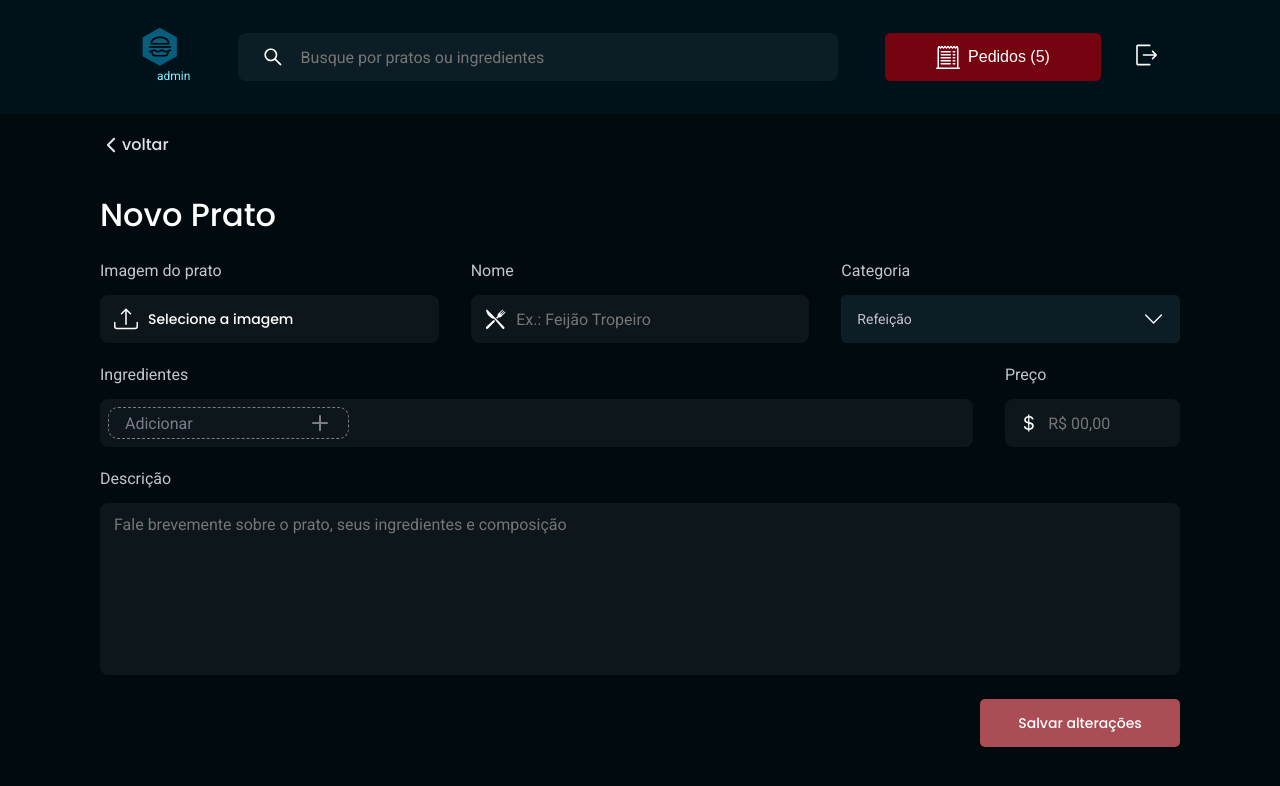
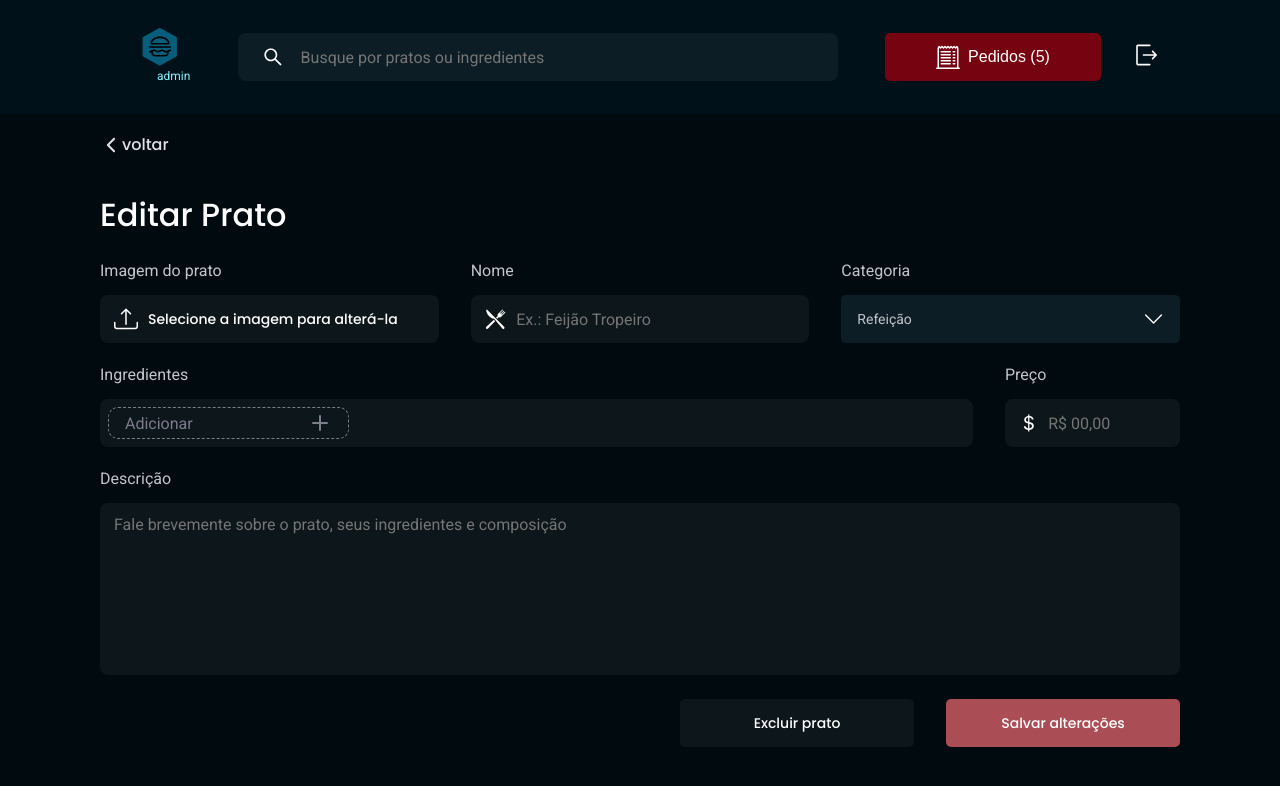
Before and after one commit to apolomoraes/food-explorer_front-end, a React (Vite) app: page / in a window 1280 px wide. Shown: the top 786 px of the page. Built offline with nearby package versions, Linux system fonts and the light colour scheme.

Commit message:
chore: finished EditDish page

```diff
--- a/src/components/Button/styles.js
+++ b/src/components/Button/styles.js
@@ -7,7 +7,6 @@ export const Container = styled.button`
 
   width: 100%;
   height: 4.8rem;
-  padding: 1.2rem 3.2rem;
   border: 0;
 
   background-color: ${props => props.background};
--- a/src/main.jsx
+++ b/src/main.jsx
@@ -4,14 +4,14 @@ import { ThemeProvider } from 'styled-components';
 import theme from './styles/theme';
 import GlobalStyles from './styles/global';
 import { Home } from './pages/Home';
-import { AddDish } from './pages/AddDish';
+import { EditDish } from './pages/EditDish';
 import { MenuMobile } from './pages/MenuMobile';
 
 ReactDOM.createRoot(document.getElementById('root')).render(
   <React.StrictMode>
     <ThemeProvider theme={theme}>
       <GlobalStyles />
-      <AddDish />
+      <EditDish />
     </ThemeProvider>
   </React.StrictMode>
 )
--- a/src/pages/EditDish/index.jsx
+++ b/src/pages/EditDish/index.jsx
@@ -1,26 +1,18 @@
-import { Container, Content, Wrapper, Ingredients, Amount, Purchase, Description } from "./styles";
-import { useState } from "react";
+import { Container, Form, Content, Wrapper, Ingredients } from "./styles";
 import { Header } from "../../components/Header";
 import { Footer } from "../../components/Footer";
-import { Ingredient } from "../../components/Ingredient";
-import { AiOutlinePlus, AiOutlineMinus } from "react-icons/ai";
-import { CiReceipt } from "react-icons/ci";
-import prate from "../../assets/prate.png";
 import { ButtonBack } from "../../components/ButtonBack";
+import { Input } from "../../components/Input";
+import { InputFile } from "../../components/InputFile";
+import { BsUpload, BsCurrencyDollar } from "react-icons/bs";
+import { GiKnifeFork } from "react-icons/gi";
+import { useState } from "react";
+import { Select } from "../../components/Select";
+import { Button } from "../../components/Button";
+import { IngredientTag } from "../../components/IngredientTag";
+import { Textarea } from "../../components/Textarea";
+export function EditDish() {
 
-
-export function DishDetail() {
-  const [amount, setAmount] = useState(0);
-
-  function increment() {
-    if (amount >= 0) setAmount(amount + 1);
-  };
-
-  function decrement() {
-    if (amount > 0) setAmount(amount - 1);
-  };
-
-  const isAdmin = true
   return (
     <Container>
       <Header />
@@ -28,45 +20,43 @@ export function DishDetail() {
       <Wrapper>
         <Content>
           <a href="#">
-            <ButtonBack fontSize="2.4rem" size="3.2rem" />
+            <ButtonBack fontSize="1.6rem" size="2.2rem" />
           </a>
 
-          <img src={prate} alt="imagem do prato"/*{`Imagem do prato/lanche ${plateName}`}*/ />
+          <h1>Editar Prato</h1>
 
-          <Description>
-            <h2>Salada Ravanello</h2>
+          <Form>
+            <div>
+              <InputFile icon={BsUpload} title="Imagem do prato" text="Selecione a imagem para alterá-la" id="image" />
+              <Input icon={GiKnifeFork} type="text" placeholder="Ex.: Feijão Tropeiro" title="Nome" id="name" />
+              <Select title="Categoria" />
+            </div>
 
-            <p>Rabanetes, folhas verdes e molho agridoce salpicados com gergelim.</p>
+            <div>
+              <Ingredients>
+                <label htmlFor="ingredients" >Ingredientes</label>
+                <div>
+                  <IngredientTag placeholder="Adicionar" isNew id="ingredients" />
+                </div>
+              </Ingredients>
+              <Input
+                icon={BsCurrencyDollar}
+                type="number"
+                placeholder="R$ 00,00"
+                title="Preço"
+                id="price" />
+            </div>
+            <Textarea placeholder="Fale brevemente sobre o prato, seus ingredientes e composição" title="Descrição" id="description" />
 
-            <Ingredients>
-              <Ingredient title="alface" />
-              <Ingredient title="cebola" />
-              <Ingredient title="pepino" />
-              <Ingredient title="pepino" />
-              <Ingredient title="pepino" />
-              <Ingredient title="pepino" />
-            </Ingredients>
-
-            <Amount>
-              <div style={{ display: isAdmin ? 'none' : 'flex' }}>
-                <button className="decrement" onClick={decrement}>
-                  <AiOutlineMinus size={27} />
-                </button>
-                <span>{amount.toString().padStart(2, '0')}</span>
-                <button className="increment" onClick={increment}>
-                  <AiOutlinePlus size={27} />
-                </button>
-              </div>
-              <Purchase>
-                {!isAdmin && <CiReceipt size={32} />}
-                <span>{isAdmin ? 'Editar Prato' : 'Incluir - R$ 25,00'}</span>
-              </Purchase>
-            </Amount>
-          </Description>
+            <div>
+              <Button title={'Excluir prato'} background={'#0D161B'} />
+              <Button title={'Salvar alterações'} background={'#AB4D55'} />
+            </div>
+          </Form>
         </Content>
 
+        <Footer />
       </Wrapper>
-      <Footer />
     </Container>
   )
 }
--- a/src/pages/EditDish/styles.js
+++ b/src/pages/EditDish/styles.js
@@ -1,152 +1,58 @@
 import styled from 'styled-components';
 import { Wrapper } from '../Home/styles';
+import { Container, Content, Ingredients } from '../AddDish/styles';
 
-export const Container = styled.div`
-  min-width: 30rem;
-  height: 100vh;
 
-  display: grid;
-
-  grid-template-rows: 11.4rem auto;
-  grid-template-areas:
-  "header"
-  "content"
-  "footer"
-  ;
-`
+export { Container }
 
 export { Wrapper }
 
-export const Content = styled.div`
-  grid-area: content;
+export { Content }
 
-  margin: 3.6rem 0 1.6rem 0;
-  padding: 0 5.6rem;
+export { Ingredients }
 
+export const Form = styled.form`
+  width: 100%;
 
   display: flex;
   flex-direction: column;
-  align-items: center;
-  justify-content: center;
+  gap: 2.4rem;
 
-   a {
-    align-self: flex-start;
-    margin-bottom: 1.6rem;
+  > div:nth-child(1) {
+    display: flex;
+    flex-direction: column;
+    gap: 2.4rem;
+    }
+
+  > div:nth-child(2) {
+    display: flex;
+    flex-direction: column;
+    gap: 2.4rem;
   }
 
-   img {
-    width: clamp(16.5rem, 12.914rem + 13.404vw, 39rem);
-  }
-
-   h2 {
-    margin: 1.6rem 0 2.4rem 0;
-
-    font-size: clamp(2.7rem, 1.318rem + 1.383vw, 4rem);
-    font-family: Poppins;
-    font-weight: 500;
-    line-height: 140%;
-
-    color: ${({ theme }) => theme.COLORS.GRAY_100};
-  }
-
-  p {
-    text-align: center;
-    font-size: clamp(1.6rem, 0.772rem + 0.851vw, 2.4rem);
-    font-family: ${({ theme }) => theme.FONT.FONT_POPPINS};
-    line-height: 140%;
-  }
+  > div:nth-child(4) {
+      display: flex;
+      gap: 3.2rem;
+    }
 
   @media(min-width: 1024px) {
-    flex-direction: row;
-    gap: 4.7rem;
-    align-items: center;
-    padding: 0 12.1rem;
+    > div:nth-child(1) {
+      display: flex;
+      flex-direction: row;
+      gap: 3.2rem;
+      align-items: center;
+    }
 
-    img {
-      margin-top: 4.2rem;
+    > div:nth-child(2) {
+      display: flex;
+      flex-direction: row;
+      gap: 3.2rem;
+      align-items: center;
+    }
+
+    > div:nth-child(4) {
+      width: 50rem;
+      align-self: flex-end;
     }
   }
 `
-
-export const Ingredients = styled.div`
-  display: flex;
-  justify-content: center;
-  gap: 2.4rem;
-
-  flex-wrap: wrap;
-
-
-  margin: 2.4rem 0 4.8rem 0;
-
-  @media(min-width: 1024px) {
-    justify-content: flex-start;
-  }
-`
-
-export const Amount = styled.div`
-  display: flex;
-  align-items: center;
-  gap: 1.6rem;
-  width: 100%;
-
-  div {
-    align-items: center;
-    gap: 1.4rem;
-    margin: 1.2rem 0 1.6rem 0;
-  }
-
-  span {
-    color: ${({ theme }) => theme.COLORS.GRAY_100};
-    font-family: ${({ theme }) => theme.FONT.FONT_ROBOTO};
-    font-size: 2.2rem;
-    font-weight: 700;
-    line-height: 160%;
-  }
-
-  .increment,
-  .decrement{
-    color: ${({ theme }) => theme.COLORS.WHITE};
-    border: none;
-    background: transparent;
-  }
-`
-
-export const Purchase = styled.button`
-    display: flex;
-    align-items: center;
-    justify-content: center;
-
-    height: 4.8rem;
-
-    width: 100%;
-    padding: 1.2rem 2.4rem;
-    gap: .5rem;
-    border-radius: .3rem;
-
-    border: none;
-    background-color: ${({ theme }) => theme.COLORS.BACKGROUND_BUTTON_300};
-
-    svg {
-      color: ${({ theme }) => theme.COLORS.WHITE};
-    }
-
-    span {
-      text-align: center;
-      font-size: 1.3rem;
-      font-family: ${({ theme }) => theme.FONT.FONT_POPPINS};
-      font-weight: 500;
-      line-height: 1.6rem;
-
-      color: ${({ theme }) => theme.COLORS.WHITE};
-    }
-
-    @media(min-width: 1024px) {
-      width: 20rem;
-    }
-`
-
-export const Description = styled.div`
-  display: flex;
-  flex-direction: column;
-  align-items: center;
-`
```
